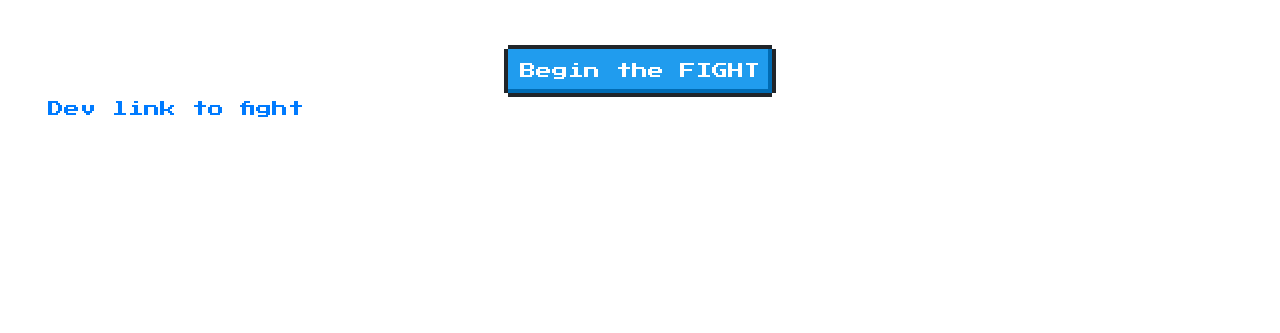
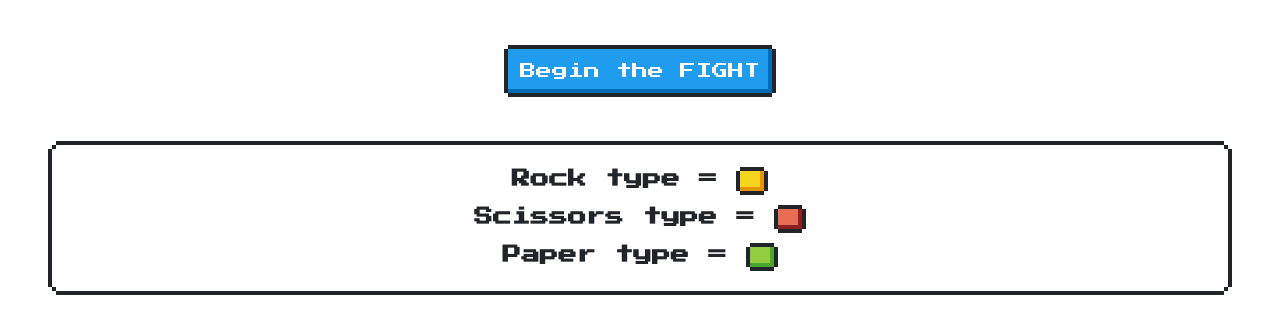
Before and after one commit to tomcorey26/pokemon-battle-clone, a website: page home/index.html in a window 1280 px wide. Shown: the part 157-490 px from the top of the page. Drawn offline with nearby package versions, Linux system fonts and the light colour scheme.

Commit message:
basic home page changes

```diff
--- a/home/index.html
+++ b/home/index.html
@@ -31,9 +31,16 @@
 
     <!-- Main -->
     <div class="main">
-      <button type="button" class="nes-btn is-primary">Begin the FIGHT</button>
+      <a href="/fight/view/fight.html">
+        <button type="button" class="nes-btn is-primary">
+          Begin the FIGHT
+        </button>
+      </a>
+      <div id="key" class="nes-container is-rounded">
+        <h3>Rock type = <button class="nes-btn is-warning"></button></h3>
+        <h3>Scissors type = <button class="nes-btn is-error"></button></h3>
+        <h3>Paper type = <button class="nes-btn is-success"></button></h3>
+      </div>
     </div>
   </body>
-
-  <a href="/fight/view/fight.html">Dev link to fight</a>
 </html>
--- a/home/style.css
+++ b/home/style.css
@@ -40,3 +40,7 @@ header > .container > .logo {
   text-align: center;
   padding-top: 2rem;
 }
+
+#key {
+  margin-top: 3rem;
+}
```
